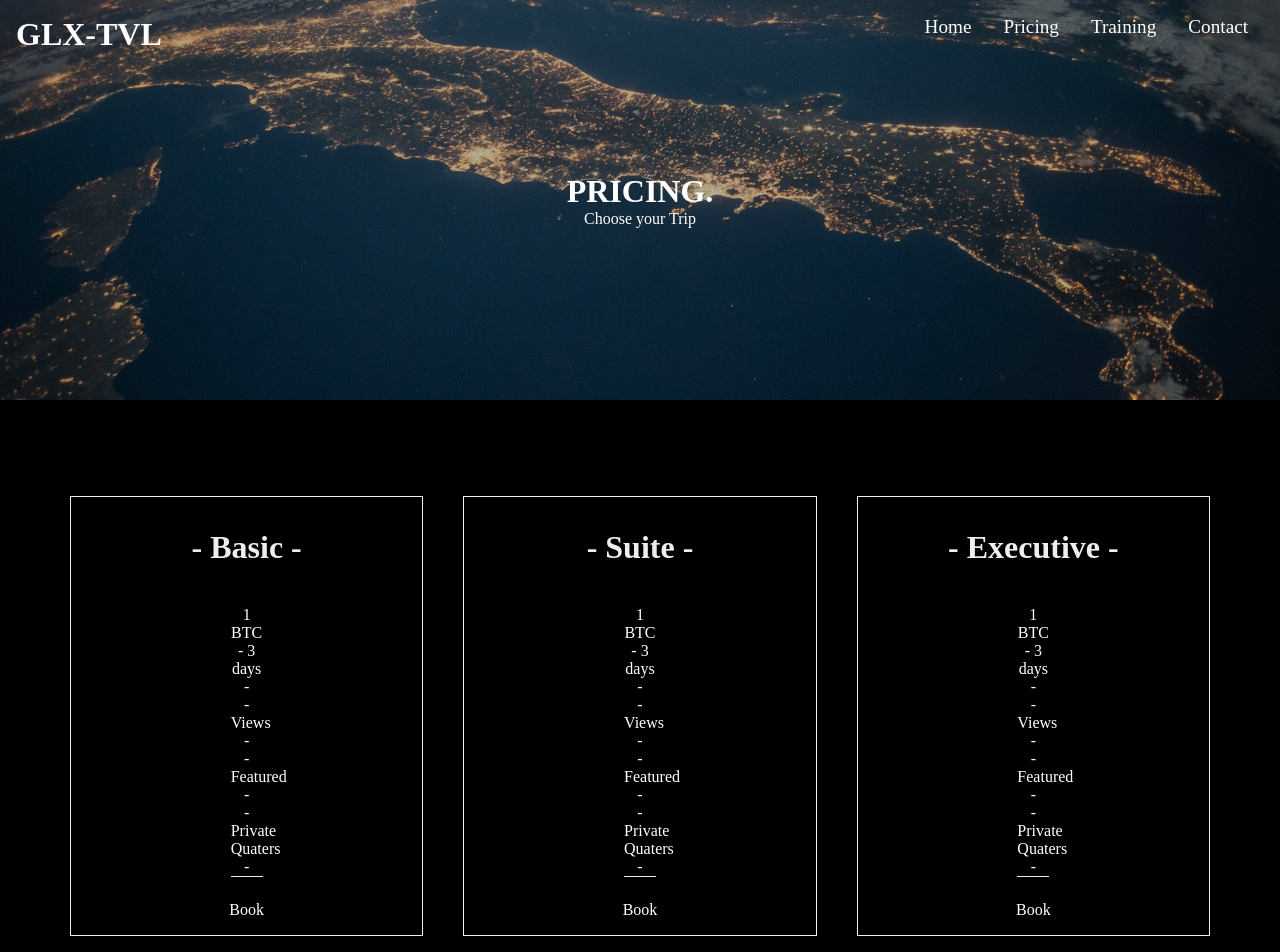
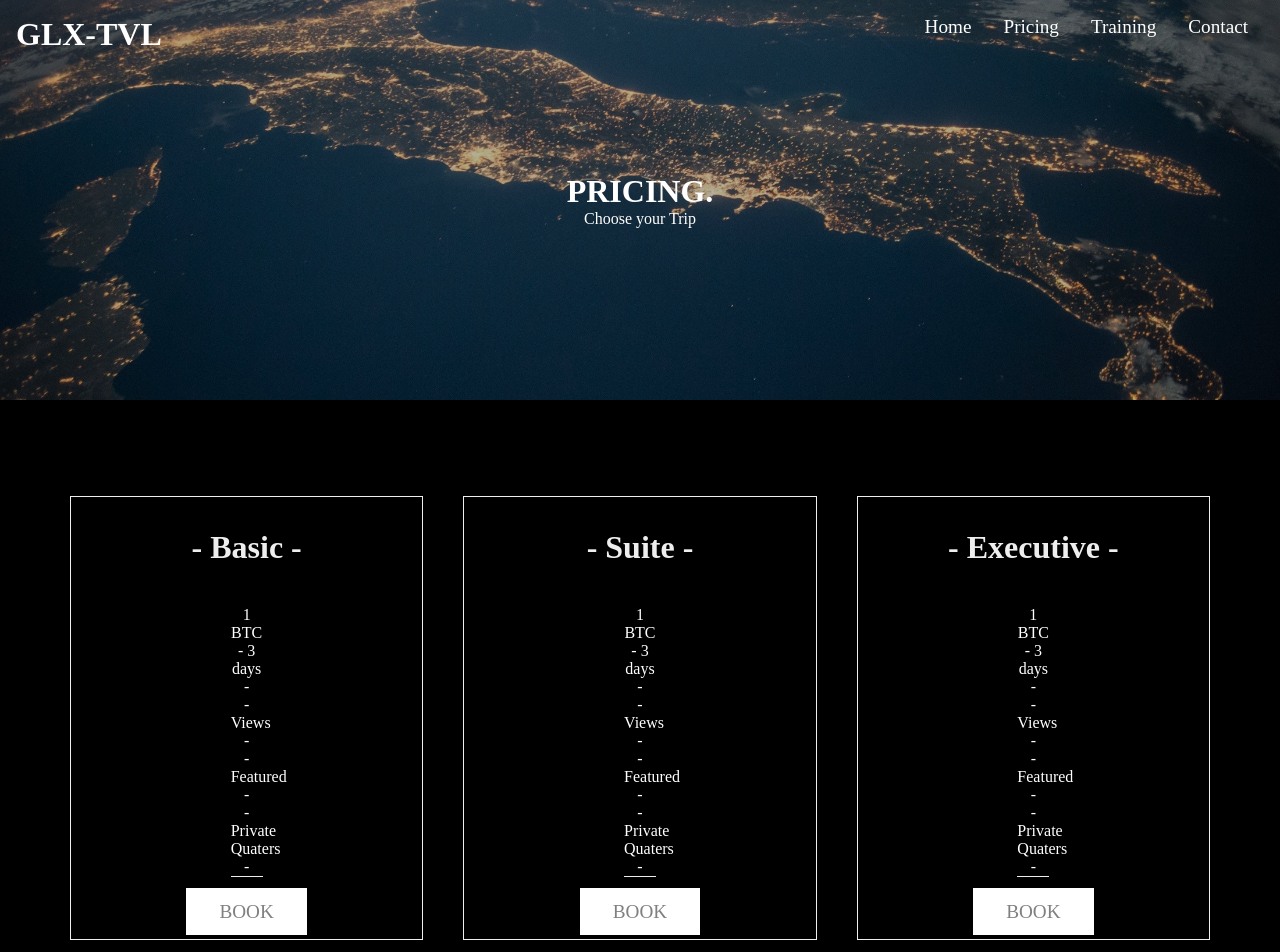
Before and after one commit to mwaurajr/Galaxy-Travel, a React (Create React App) app: page /pricing in a window 1280 px wide. Shown: the top 952 px of the page. Built offline with nearby package versions, Linux system fonts and the light colour scheme.

Commit message:
debbuged pricing card

```diff
--- a/src/components/PricingCard.js
+++ b/src/components/PricingCard.js
@@ -15,7 +15,7 @@
             <p>- Featured -</p>
             <p>- Private Quaters -</p>
           </span>
-          <Link to='/contact' className=''>Book</Link>
+          <Link to='/contact' className='btn'>Book</Link>
         </div>
 
         <div className="card">
@@ -27,7 +27,7 @@
             <p>- Featured -</p>
             <p>- Private Quaters -</p>
           </span>
-          <Link to='/contact' className=''>Book</Link>
+          <Link to='/contact' className='btn'>Book</Link>
         </div>
 
         <div className="card">
@@ -39,7 +39,7 @@
             <p>- Featured -</p>
             <p>- Private Quaters -</p>
           </span>
-          <Link to='/contact' className=''>Book</Link>
+          <Link to='/contact' className='btn'>Book</Link>
         </div>
 
       </div>
```
